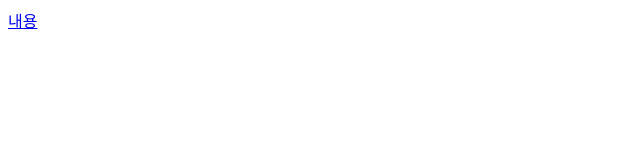
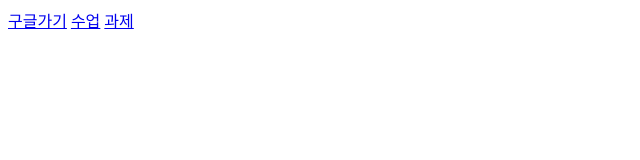
Before and after one commit to tokki00/DP2019, a plain HTML site: page index.html in a window 1280 px wide. Shown: the whole page, without its empty margins (0-640 px from the left). Drawn offline with Linux system fonts and the light colour scheme.

Commit message:
2019-09-06

```diff
--- a/index.html
+++ b/index.html
@@ -17,5 +17,7 @@
 
 
 
-<a href="https://www.google.com" target="_blank">내용</a>
+<a href="https://www.google.com" target="_blank">구글가기</a>
+<a href="trgining.html" target="_blank">수업</a>
+<a href="html_part1.html" target="_blank">과제</a>
 <br />
```
